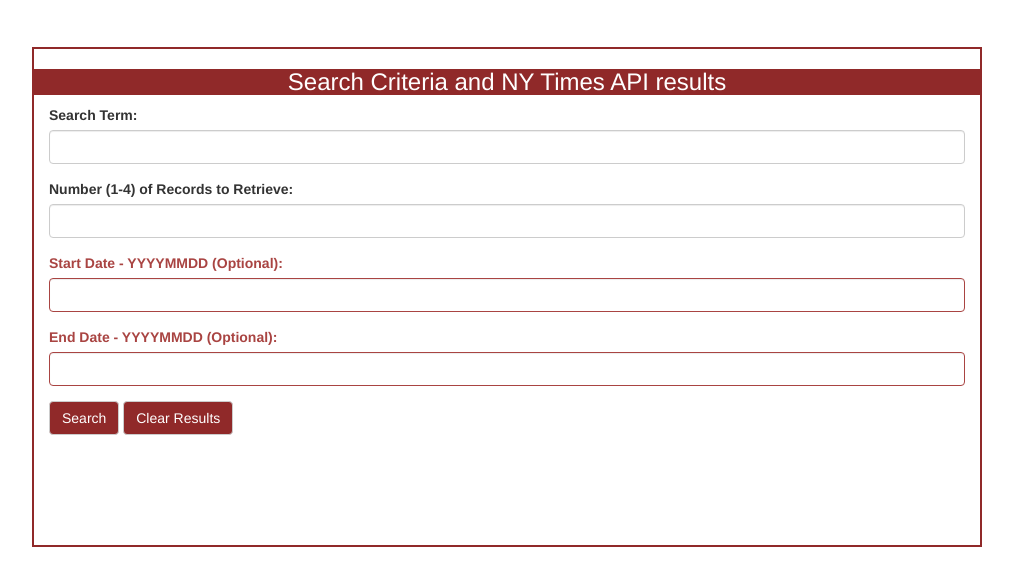
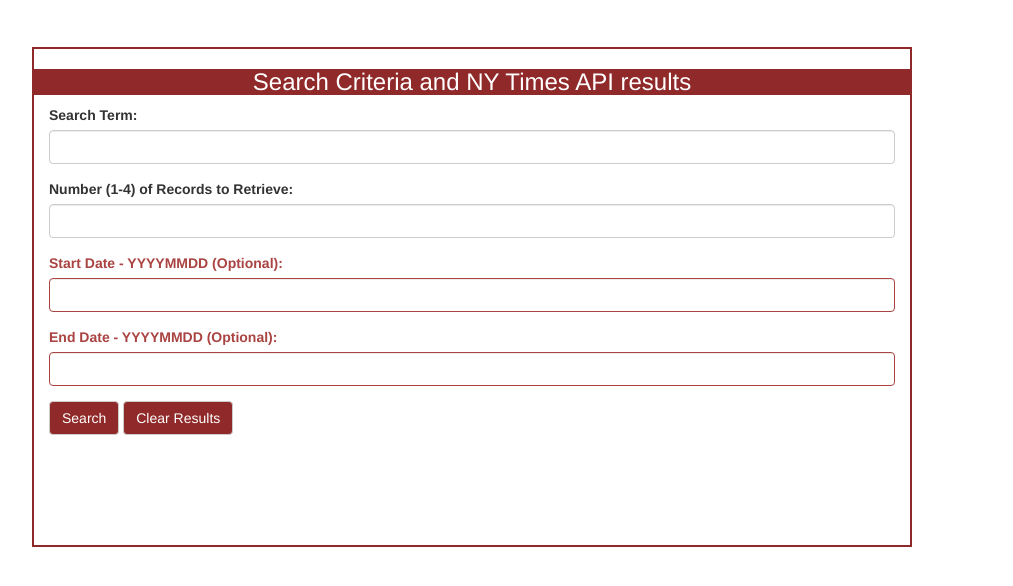
Before and after one commit to ThomK1429/rcb2hw02, a plain HTML site: page index.html in a window 1280 px wide. Shown: the part 168-754 px from the top of the page, without its empty margins (168-1181 px from the left). Drawn offline with nearby package versions, Linux system fonts and the light colour scheme.

Commit message:
update form margin

```diff
--- a/assets/css/style.css
+++ b/assets/css/style.css
@@ -16,8 +16,9 @@ header {
 
 section {
 	border: 2px solid #902929;
-	width: 950px;
+	/* width: 950px; */
 	height: 500px;
+	margin-right: 200px;
 	margin-left: 200px;
 	margin-top: 50px;
 	}
```
